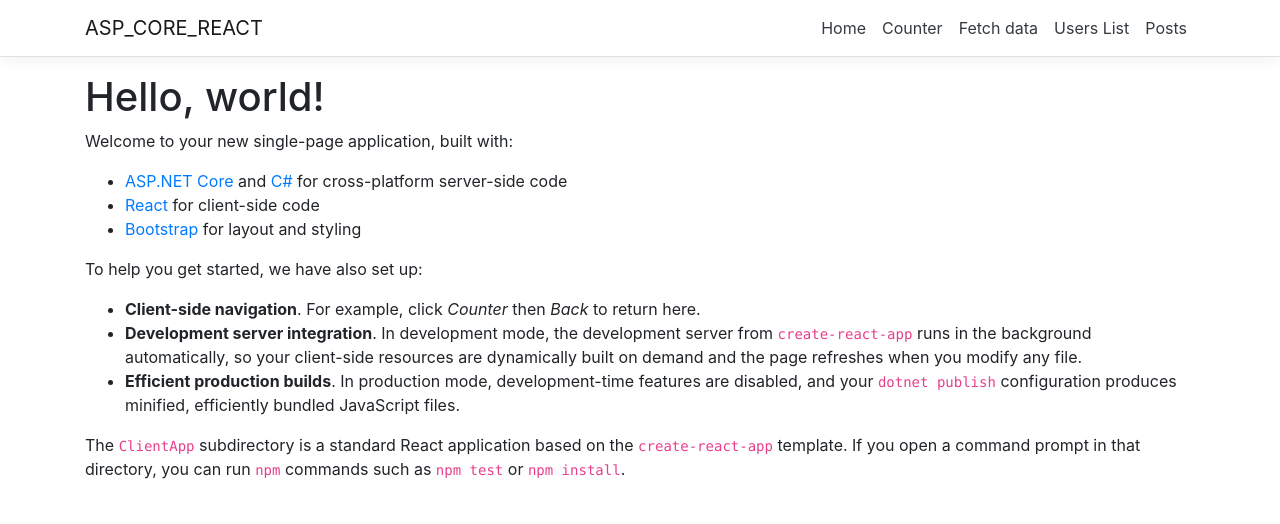
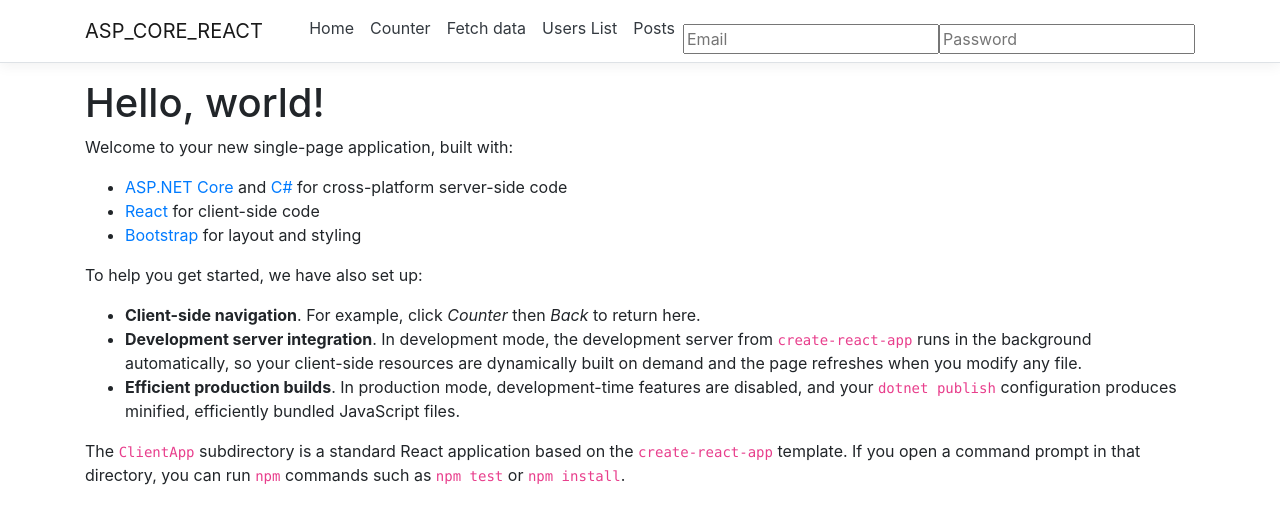
Before and after one commit to stoklosaszymon/ASP_CORE_REACT, a React (Create React App) app in the folder ASP_CORE_REACT/ClientApp/: page / in a window 1280 px wide. Shown: the top 524 px of the page. Built offline with nearby package versions, Linux system fonts and the light colour scheme.

Commit message:
created login component

```diff
--- /dev/null
+++ b/ASP_CORE_REACT/ClientApp/src/components/Login.js
@@ -0,0 +1,40 @@
+import React, { Component } from 'react'
+
+export class Login extends Component {
+
+    constructor(props) {
+        super(props);
+
+        this.state = { login: '', passwordHash: '', looged: false };
+
+        this.onSubmit = this.onSubmit.bind(this);
+        this.onChange = this.onChange.bind(this);
+    }
+
+
+    onSubmit() {
+        fetch('Login/SignIn', {
+            method: 'POST',
+            body: JSON.strigify({ Email: this.state.login, PasswordHash: this.state.passwordHash }),
+            headers: {
+                'Content-type': 'application/json'
+            }
+        }).then(response => this.setState({ logged: true }));
+    }
+
+    onChange(event) {
+        this.setState({ [event.target.name]: event.target.value });
+    }
+
+    render() {
+        return (
+            <div>
+                <p> {this.state.logged} </p>
+                <form onSubmit={this.onSubmit}>
+                    <input type="text" name="login" placeholder="Email" onChange={this.onChange}/>
+                    <input type="text" name="password" placeholder="Password" onChange={this.onChange}/>
+                </form>
+            </div>
+        );
+    }
+}
--- a/ASP_CORE_REACT/ClientApp/src/components/NavMenu.js
+++ b/ASP_CORE_REACT/ClientApp/src/components/NavMenu.js
@@ -2,6 +2,8 @@
 import { Collapse, Container, Navbar, NavbarBrand, NavbarToggler, NavItem, NavLink } from 'reactstrap';
 import { Link } from 'react-router-dom';
 import './NavMenu.css';
+import { Login } from './Login.js';
+
 
 export class NavMenu extends Component {
   static displayName = NavMenu.name;
@@ -45,6 +47,9 @@
                 <NavItem>
                     <NavLink tag={Link} className="text-dark" to="/posts">Posts</NavLink>
                 </NavItem>
+                <NavItem>
+                    <Login />
+                </NavItem>
               </ul>
             </Collapse>
           </Container>
```
Also changed, not shown: 1 other file (tests, documents, lock files or other folders).
